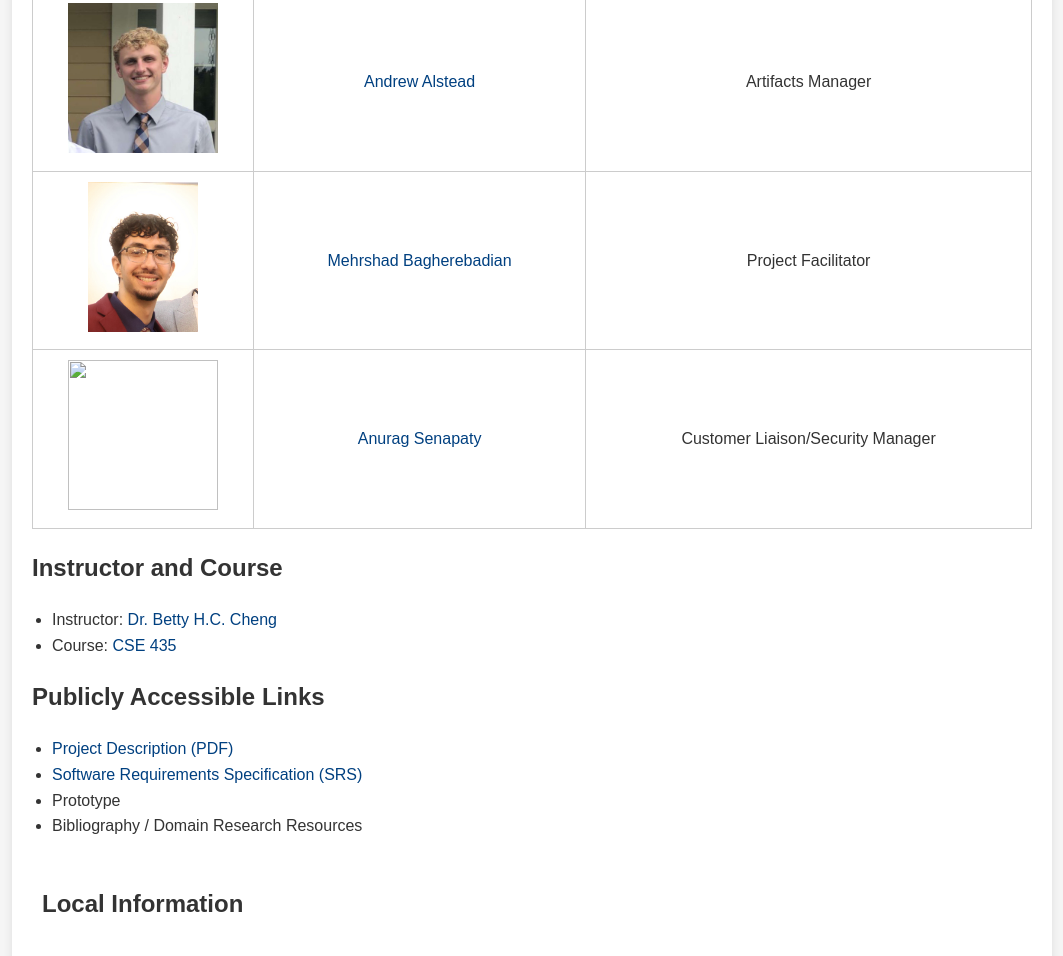
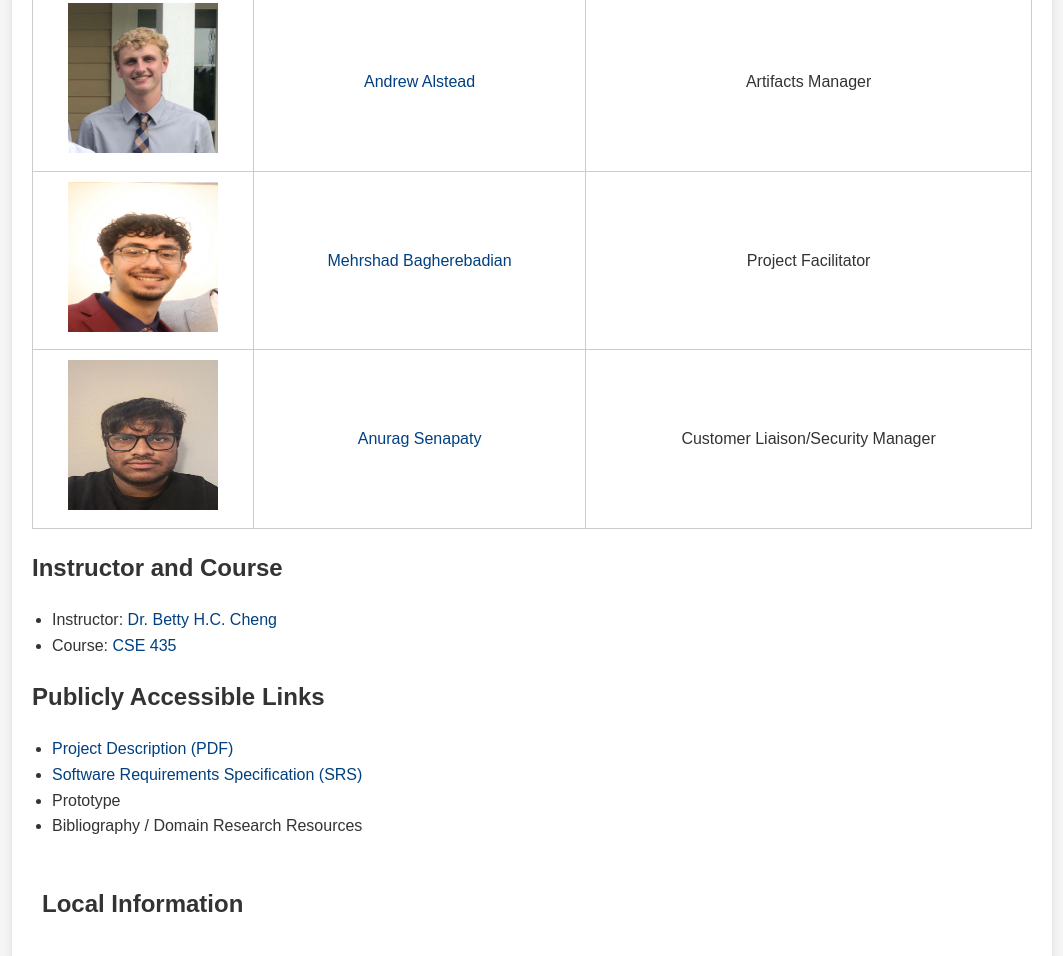
Before and after one commit to alsteada/CSE435APA2, a plain HTML site: page index.html in a window 1280 px wide. Shown: the part 941-1897 px from the top of the page, without its empty margins (108-1171 px from the left). Drawn offline with Linux system fonts and the light colour scheme.

Commit message:
Image update

```diff
--- a/index.html
+++ b/index.html
@@ -40,12 +40,12 @@
                         <td>Artifacts Manager</td>
                     </tr>
                     <tr>
-                        <td><img src="MB.jpeg" width="110" height="150"></td>
+                        <td><img src="MB.jpeg" width="150" height="150"></td>
                         <td><a href="https://www.linkedin.com/in/mehrshad-bagherebadian-86296728a/" target="_blank">Mehrshad Bagherebadian</a></td>
                         <td>Project Facilitator</td>
                     </tr>
                     <tr>
-                        <td><img src="p.jpeg" width="150" height="150"></td>
+                        <td><img src="AS.jpg" width="150" height="150"></td>
                         <td><a href="https://www.linkedin.com/in/anuragsenapaty/" target="_blank">Anurag Senapaty</a></td>
                         <td>Customer Liaison/Security Manager</td>
                     </tr>
```
Also changed, not shown: AS.jpg (added).
